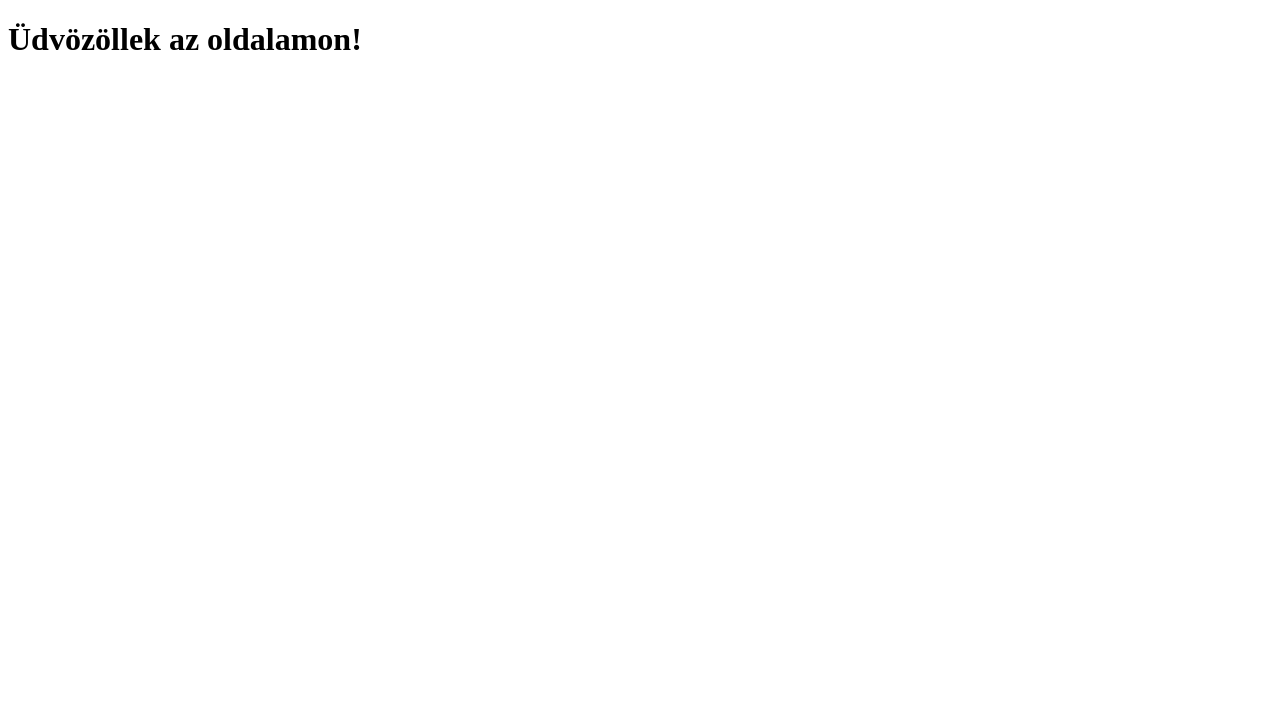
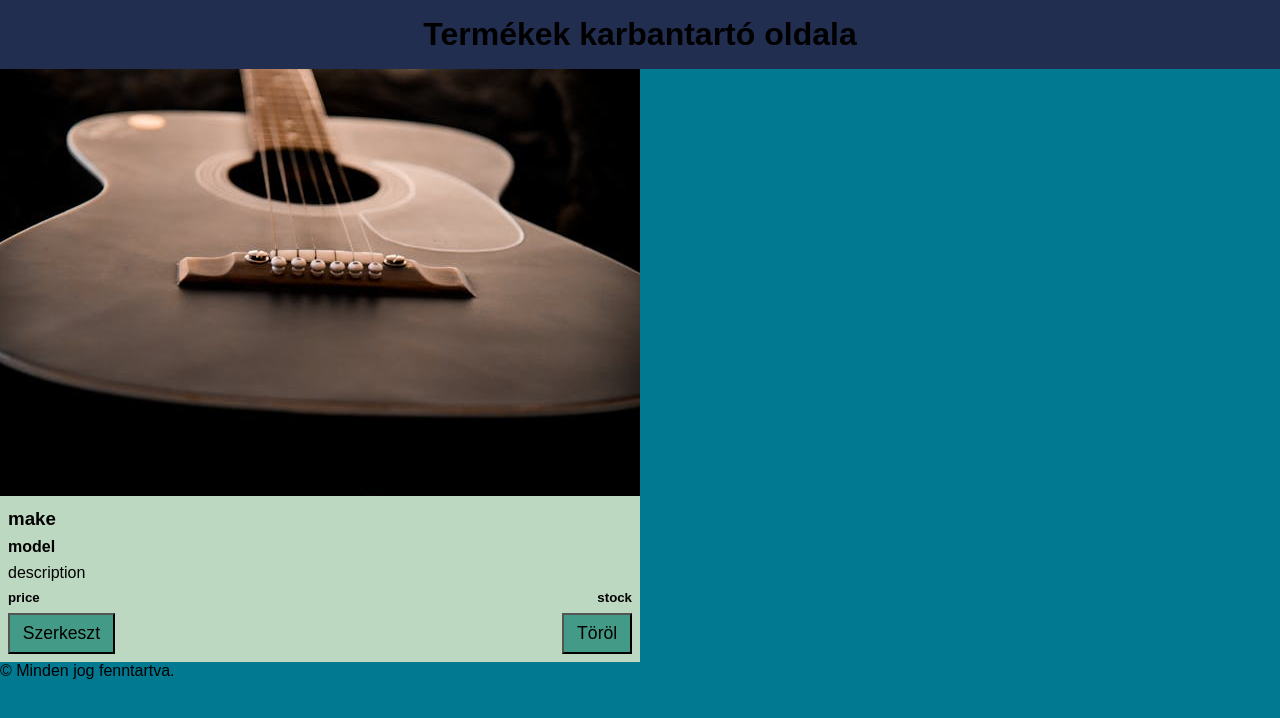
Before and after one commit to bottyanhammer/phoneWebshop, a website: page public/index.html in a window 1280 px wide. Drawn offline with Linux system fonts and the light colour scheme.

Commit message:
index_view_0.1

```diff
--- a/package.json
+++ b/package.json
@@ -7,7 +7,7 @@
   "scripts": {
     "test": "echo \"Error: no test specified\" && exit 1",
     "start": "node server.js",
-    "dev": "nodemon ./server.js --legacy-watch --ignore 'src/products.json'"
+    "dev": "nodemon ./server.js --ignore 'src/products.json'"
   },
   "repository": {
     "type": "git",
--- /dev/null
+++ b/package_json_windows.txt
@@ -0,0 +1 @@
+"dev": "nodemon ./server.js --legacy-watch --ignore 'src/products.json'"
--- /dev/null
+++ b/public/css/style.css
@@ -0,0 +1,51 @@
+:root{
+    --background: rgba(0, 121, 145,1);
+    --backHeader: rgba(34, 46, 80,1);
+    --backCard: rgba(188, 216, 193,1);
+    --green1: rgba(67, 154, 134,1);
+    --yellow1: rgba(233, 217, 133,1);
+}
+
+*{box-sizing: border-box; margin: 0; padding: 0;}
+img{width: 100%;}
+body{
+    font-family: Arial, Helvetica, sans-serif;
+    background-color: var(--background);
+}
+header{
+    padding: 1rem 0;
+    display: flex;
+    justify-content: center;
+    background-color: var(--backHeader);
+}
+.wrapper{
+    padding: 1rem, 0;
+    display: flex;
+    flex-wrap: wrap;
+    gap: 1rem;
+}
+
+.card{
+    background-color: var(--backCard);
+}
+
+.card-body{
+    padding: .5rem;
+    display: flex;
+    flex-direction: column;
+    row-gap: .5rem;
+}
+.card-body>div, .buttons{
+    display: flex;
+    justify-content: space-between;
+}
+
+button{
+    font-size: 1.1rem;
+    padding: .5rem .8rem;
+    text-align: center;
+    background-color: var(--green1);
+}
+button:hover{
+    background-color: var(--yellow1);
+}
--- a/public/index.html
+++ b/public/index.html
@@ -3,9 +3,38 @@
 <head>
     <meta charset="UTF-8">
     <meta name="viewport" content="width=device-width, initial-scale=1.0">
+    <link rel="stylesheet" href="./css/style.css">
+    <script src="./js/app.js" defer></script>
     <title>Webshop</title>
 </head>
 <body>
-    <h1>Üdvözöllek az oldalamon!</h1>
+    <header>
+        <h1>Termékek karbantartó oldala</h1>
+    </header>
+    <main>
+        <div class="wrapper">
+
+            <div class="card">
+                <img src="./images/1.jpg" alt="" title="">
+                <div class="card-body">
+                    <h3>make</h3>
+                    <h4>model</h4>
+                    <p>description</p>
+                    <div>
+                        <h5>price</h5>
+                        <h5>stock</h5>
+                    </div>
+                    <div class="buttons">
+                        <button type="button">Szerkeszt</button>
+                        <button type="button">Töröl</button>
+                    </div>
+                </div>
+            </div>
+
+        </div>
+    </main>
+    <footer>
+        &copy; Minden jog fenntartva.
+    </footer>
 </body>
 </html>
--- a/src/routes/routes.js
+++ b/src/routes/routes.js
@@ -1,6 +1,8 @@
 import path from "node:path";
 import { serveIndex } from "../controllers/controllers.js";
 import { serveProducts } from "../controllers/controllers.js";
+import { serveStaticFiles } from "../controllers/controllers.js";
+import { notFoundHandler } from "../controllers/controllers.js";
 
 export const router = (req, res) => {
     const parsedURL = new URL(req.url, `http://${req.headers.host}`); // Egy objektumot kapunk!
@@ -14,6 +16,6 @@ export const router = (req, res) => {
     } else if (req.method === "GET") {
         serveStaticFiles(req, res);
     } else {
-        console.log("Ez  még üres!");
+        notFoundHandler(req, res);
     }
 }
```
Also changed, not shown: src/controllers/controllers.js (+34 -0 lines), public/js/app.js (added).
